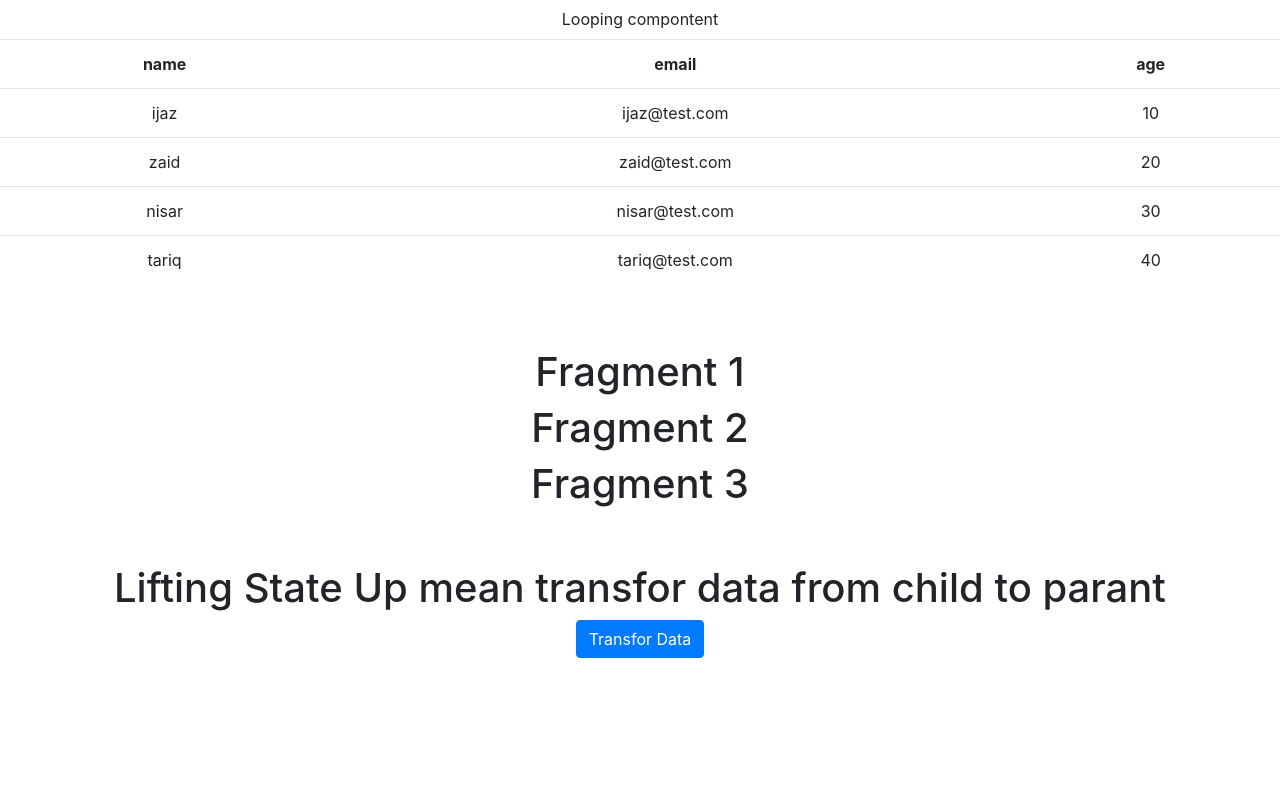
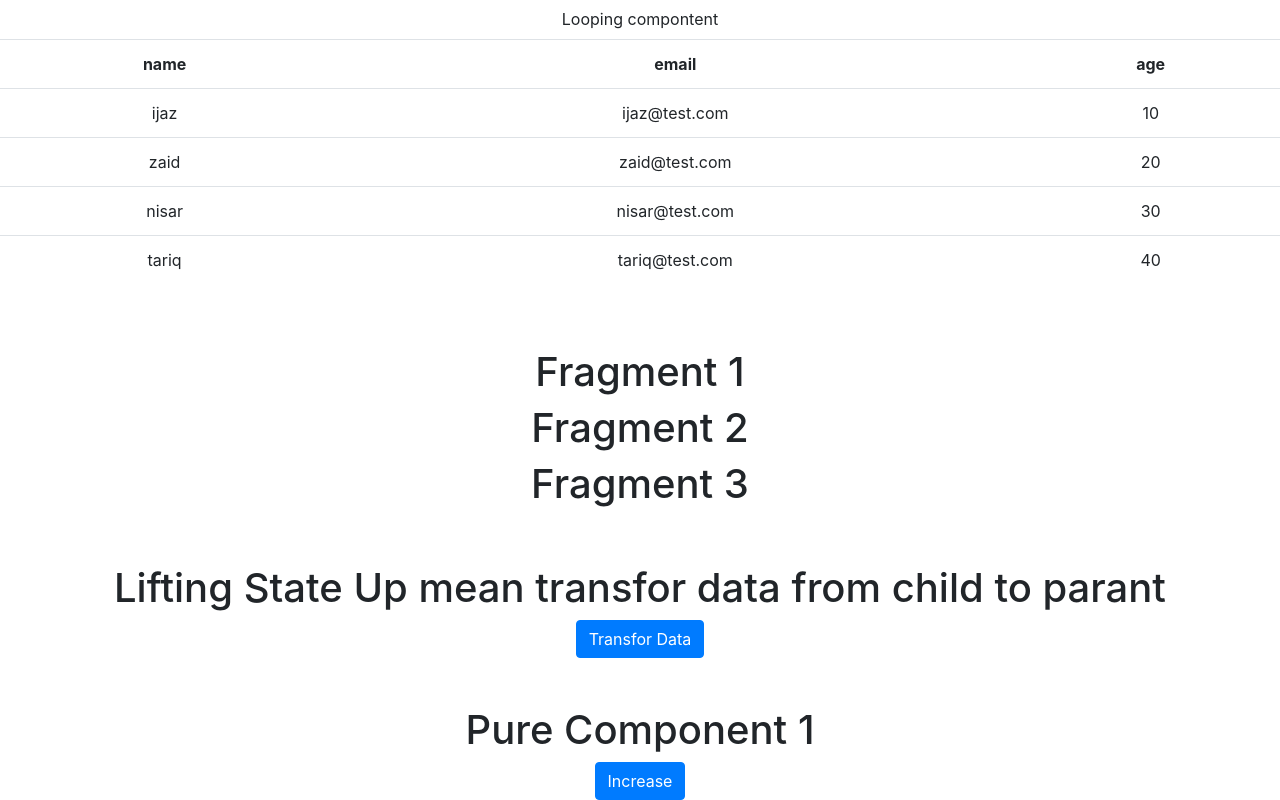
Before and after one commit to bacha-11/Learn-Reactjs, a React (Create React App) app: page / in a window 1280 px wide. Shown: the part 3014-3814 px from the top of the page. Before the commit the page ends 3672 px from the top, so only its background shows below. Built offline with nearby package versions, Linux system fonts and the light colour scheme.

Commit message:
PureComponents in react js

```diff
--- a/src/App.js
+++ b/src/App.js
@@ -5,7 +5,7 @@ import { Logout } from './Logout';
 import User from './User';
 import Home from './Home';
 import ClassCom from './ClassCom';
-import { Fragment, useState } from 'react';
+import { Fragment, PureComponent, useState } from 'react';
 import GetFormData from './GetFormData';
 import Condition from './IfElse';
 import Constructor from './Constructor';
@@ -19,6 +19,7 @@ import { Button } from 'react-bootstrap';
 import ArrayObject from './ArrayObject';
 import Fragments from './Fragment';
 import LIftingStateUp from './LiftingStateUp';
+import PureComponents from './PureComponent'
 
 
 
@@ -77,7 +78,9 @@ function App() {
 
       <Fragments /><br /><br />
 
-      <LIftingStateUp  data={getChildData}/>
+      <LIftingStateUp  data={getChildData}/><br /><br />
+
+      <PureComponents />
 
 
 
--- /dev/null
+++ b/src/PureComponent.js
@@ -0,0 +1,27 @@
+import React from "react";
+import { Button } from "react-bootstrap";
+
+
+// Pure Component use to stop rendering when the previous and current are same
+class PureComponents extends React.PureComponent{
+    constructor(){
+        super()
+        this.state={
+            count : 1
+        }
+    }
+
+
+    render(){
+        console.log("rerendring in component")
+        return(
+            <div>
+                <h1>Pure Component {this.state.count}</h1>
+                <Button onClick={()=>this.setState({count:1})}>Increase</Button>
+            </div>
+        )
+    }
+}
+
+
+export default PureComponents;
```
